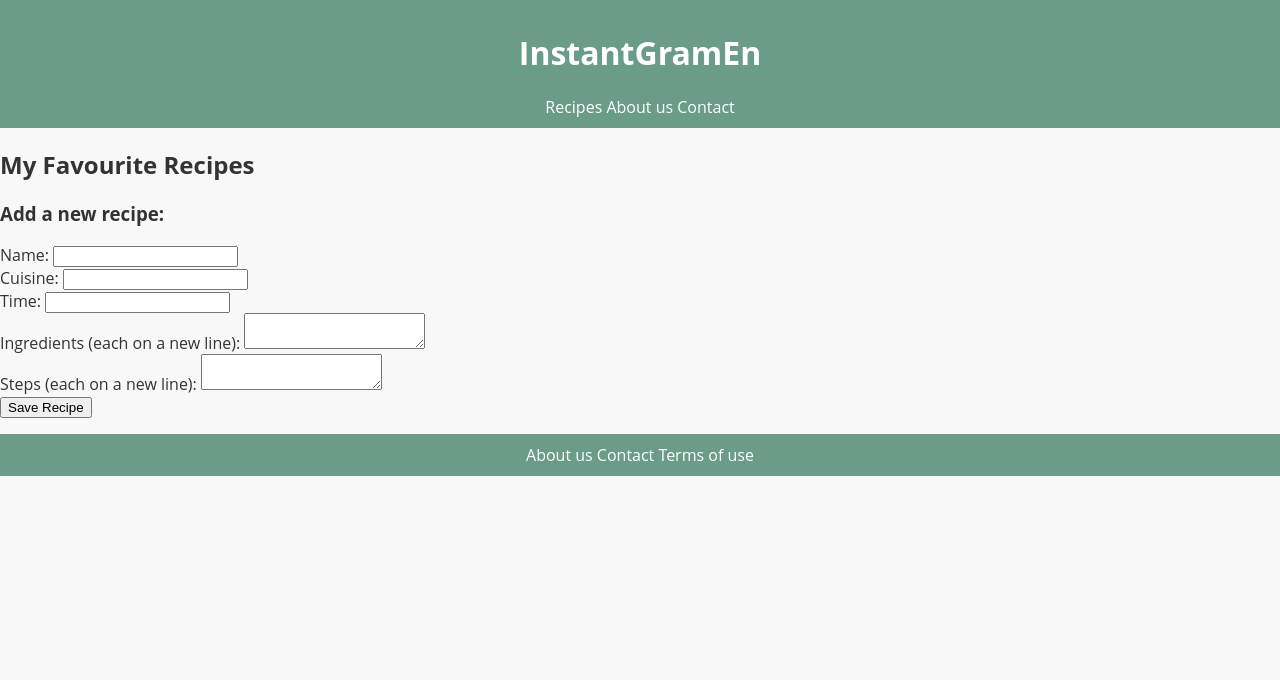
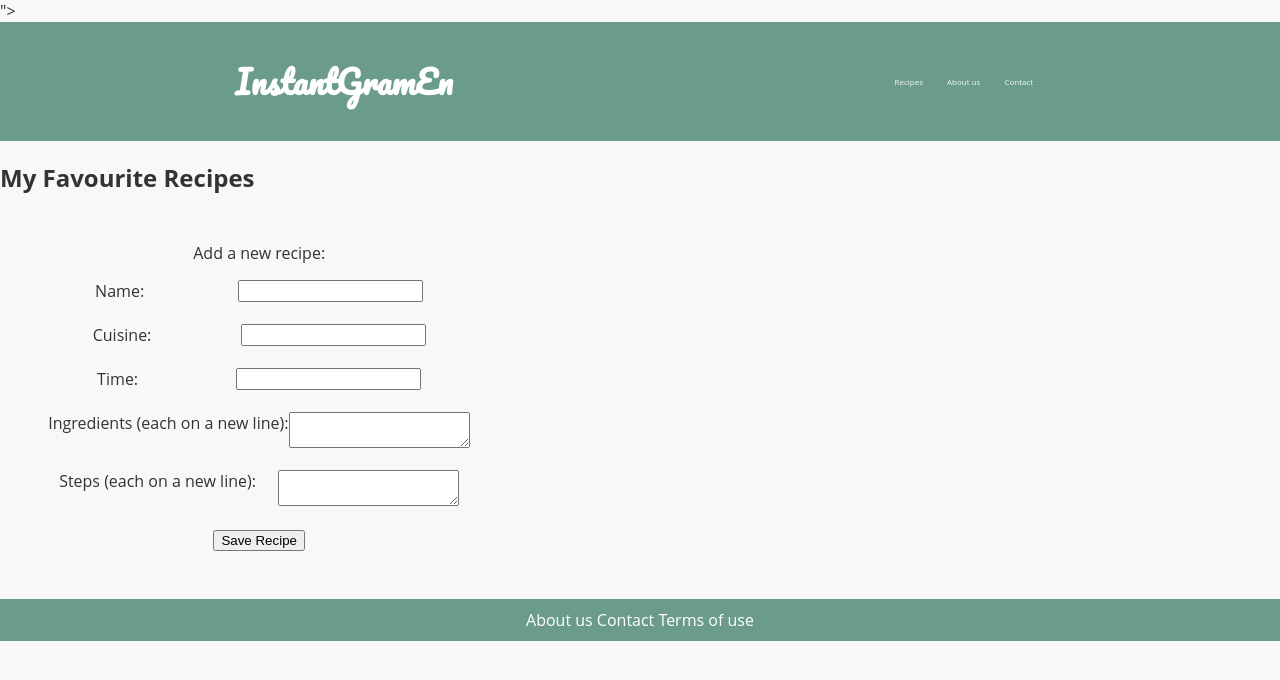
Before and after one commit to daliamadur/couch-to-coder-2025, a plain HTML site: page week_4/index.html in a window 1280 px wide. Drawn offline with Linux system fonts and the light colour scheme; no server answers.

Commit message:
week 6 complete

```diff
--- a/week_4/index.html
+++ b/week_4/index.html
@@ -4,42 +4,66 @@
 <head>
     <meta charset="UTF-8">
     <meta name="viewport" content="width=device-width, initial-scale=1.0">
-    <link rel="stylesheet" href="style.css">
+
+    <!--week 6-->
+    <link rel="preconnect" href="https://fonts.googleapis.com">
+    <link rel="preconnect" href="https://fonts.gstatic.com" crossorigin>
+    <link href="https://fonts.googleapis.com/css2?family=Pacifico&display=swap" rel="stylesheet">">
+
+    <link rel="stylesheet" href="../week_6/styles.css">
     <script type="module" src="../week_5/app.js" defer></script>
-    <title>Document</title>
+    <title>InstantGramen</title>
 </head>
 
 <body>
     <header>
         <h1>InstantGramEn</h1>
-        <a>Recipes</a>
-        <a>About us</a>
-        <a>Contact</a>
+        <div>
+            <a href="">Recipes</a>
+            <a href="">About us</a>
+            <a href="">Contact</a>
+        </div>
     </header>
 
     <main>
         <h2>My Favourite Recipes</h2>
 
         <!-- week 5 -->
-        <h3>Add a new recipe:</h3>
         <form action="">
+            <!-- week 6-->
+            <p>Add a new recipe:</p>
+            <div class="form-row">
                 <label for="name">Name: </label>
                 <input type="text" name="name" id="name">
+            </div>
             <br>
+
+            <div class="form-row">
                 <label for="cuisine">Cuisine: </label>
                 <input type="text" name="cuisine" id="cuisine">
+            </div>
             <br>
+
+            <div class="form-row">
                 <label for="time">Time: </label>
                 <input type="text" name="time" id="time">
+            </div>
             <br>
+
+            <div class="form-row">
                 <label for="ingredients">Ingredients (each on a new line): </label>
                 <textarea name="ingredients" id="ingredients"></textarea>
+            </div>
             <br>
+
+            <div class="form-row">
                 <label for="steps">Steps (each on a new line): </label>
                 <textarea name="steps" id="steps"></textarea>
+            </div>
             <br>
             <input type="submit" value="Save Recipe">
         </form>
+
         <ul id="recipe-list"></ul>
     </main>
 
--- /dev/null
+++ b/week_6/styles.css
@@ -0,0 +1,68 @@
+body {
+    font-family: "Open Sans", sans-serif;
+    margin: 0;
+    background-color: #f8f8f8;
+    color: #333333;
+}
+
+header {
+    background-color: #6a9c89;
+    color: white;
+    padding: 10px 20px;
+    text-align: center;
+    position: sticky;
+    top: 0;
+    z-index: 1000;
+}
+
+footer {
+    background-color: #6a9c89;
+    color: white;
+    text-align: center;
+    padding: 10px;
+    margin-top: auto;
+}
+
+h1 {
+    font-family: "Pacifico";
+}
+
+header a {
+    text-decoration: none;
+    color: #F8F8F8;
+    padding: 12px;
+    display: flex;
+    align-items: center;
+    font-size: 1vh;
+}
+
+header a:hover {
+    text-decoration: underline;
+}
+
+header {
+    display: flex;
+    justify-content: space-around;
+}
+
+header div {
+    display: flex;
+}
+
+.form-row {
+    display: flex;
+    justify-content: space-around;
+}
+
+form {
+    text-align: center;
+    width: 33%;
+    margin: 48px;
+}
+
+/*for mobile*/
+@media screen and (max-width: 600px) {
+    form {
+        width: 80%
+    }
+}
```
Also changed, not shown: README.md, week_6/README.md (added). Lines whose indentation alone changed are shown as unchanged.
